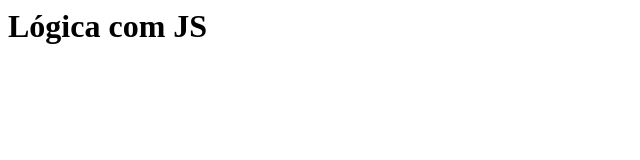
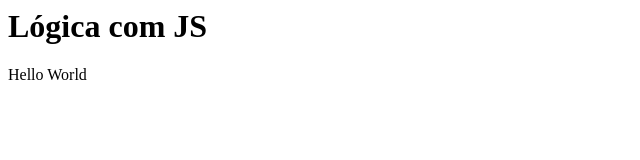
Before and after one commit to gpazbrendo/logica_js, a plain HTML site: page index.html in a window 1280 px wide. Shown: the full height of the page, 0-640 px from the left. Drawn offline with Linux system fonts and the light colour scheme.

Commit message:
novas maneiras de escrever na tela

```diff
--- a/index.html
+++ b/index.html
@@ -8,7 +8,10 @@
 	<body>
 		<h1>Lógica com JS</h1>
 		<script type="text/javascript">
-			alert("Hello World")
+		//Exibindo mensagens
+			alert("Hello World"); //Exibe um pop up com a mensagem
+			document.write("Hello World");// Escreve no html
+			console.log("Hello World"); //Exibe no console do navegador
 		</script>
 
 	</body>
```
